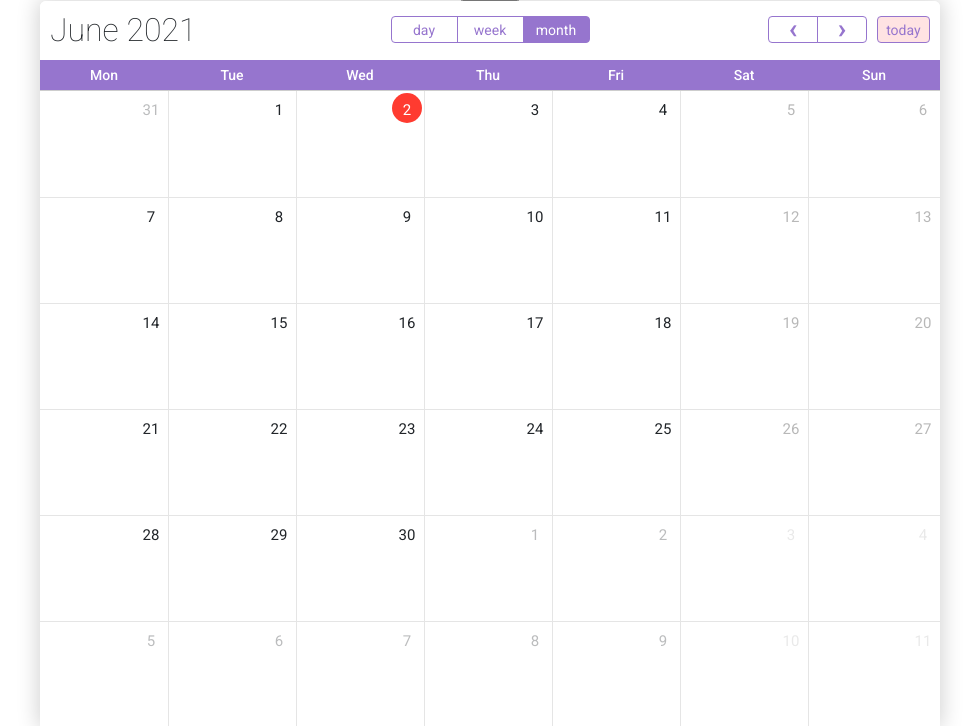
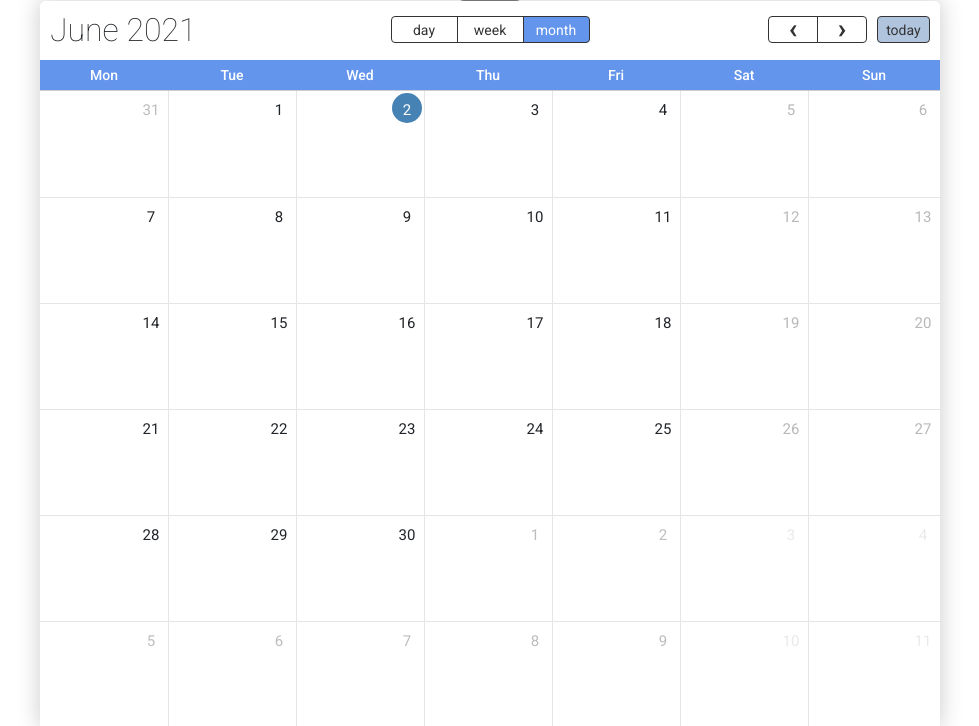
Before and after one commit to gabrielhayoun/communitymanager, a Django app: page /calendar in a window 1280 px wide. Shown: the part 470-1196 px from the top of the page, without its empty margins (150-1129 px from the left). Run offline with Django 3.2, Linux system fonts and the light colour scheme; the visitor is signed in with stand-in values (Sample User, id 1); data that the repository does not hold is empty; parts of the project's set-up code (start-up, migrations or seed data) failed here and were passed over; some libraries are stand-ins or nearby versions.

```diff
--- a/projet/static/css/calendar.css
+++ b/projet/static/css/calendar.css
@@ -19,7 +19,7 @@ td.fc-today {
 
 .fc-first th{
 	font-family: 'Roboto', sans-serif;
-    background:#9675ce !important;
+    background:cornflowerblue !important;
 	color:#FFF;
 	font-size:14px !important;
 	font-weight:500 !important;
@@ -97,11 +97,11 @@ html .fc,
 }
 	span.fc-button {
     font-family: 'Roboto', sans-serif;
-    border-color: #9675ce;
-	color: #9675ce;
+    border-color: #333333;
+	color: #333333;
 }
 .fc-state-down, .fc-state-active {
-    background-color: #9675ce !important;
+    background-color: cornflowerblue !important;
 	color: #FFF !important;
 }
 .fc .fc-header-space {
@@ -172,7 +172,7 @@ html .fc,
 }
 
 .fc-state-highlight > div > div.fc-day-number{
-    background-color: #ff3b30;
+    background-color: steelblue;
     color: #FFFFFF;
     border-radius: 50%;
     margin: 4px;
@@ -250,8 +250,8 @@ html .fc,
 
 
 .fc-state-default {
-	border-color: #ff3b30;
-	color: #ff3b30;
+	border-color: #03a9f3;
+	color: #03a9f3;
 }
 .fc-button-month.fc-state-default, .fc-button-agendaWeek.fc-state-default, .fc-button-agendaDay.fc-state-default{
     min-width: 67px;
@@ -264,7 +264,7 @@ html .fc,
 .fc-state-active,
 .fc-state-disabled {
 	color: #333333;
-	background-color: #FFE3E3;
+	background-color: lightsteelblue;
 	}
 
 .fc-state-hover {
@@ -288,7 +288,7 @@ html .fc,
 .fc-state-disabled {
 	cursor: default;
 	background-image: none;
-	background-color: #FFE3E3;
+	background-color: lightsteelblue;
 	filter: alpha(opacity=65);
 	box-shadow: none;
 	border:1px solid #FFE3E3;
```
Also changed, not shown: projet/communitymanager/templates/communitymanager/calendar.html (+1 -34 lines).
